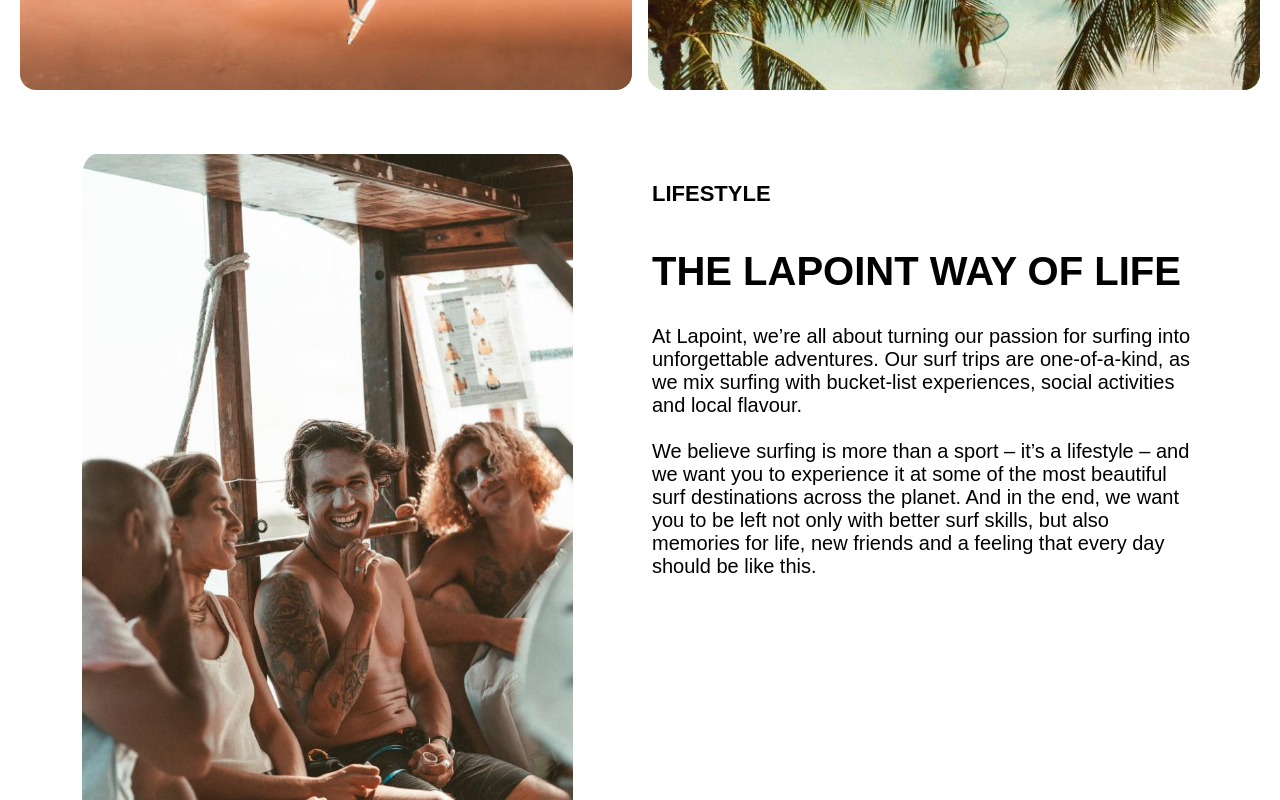
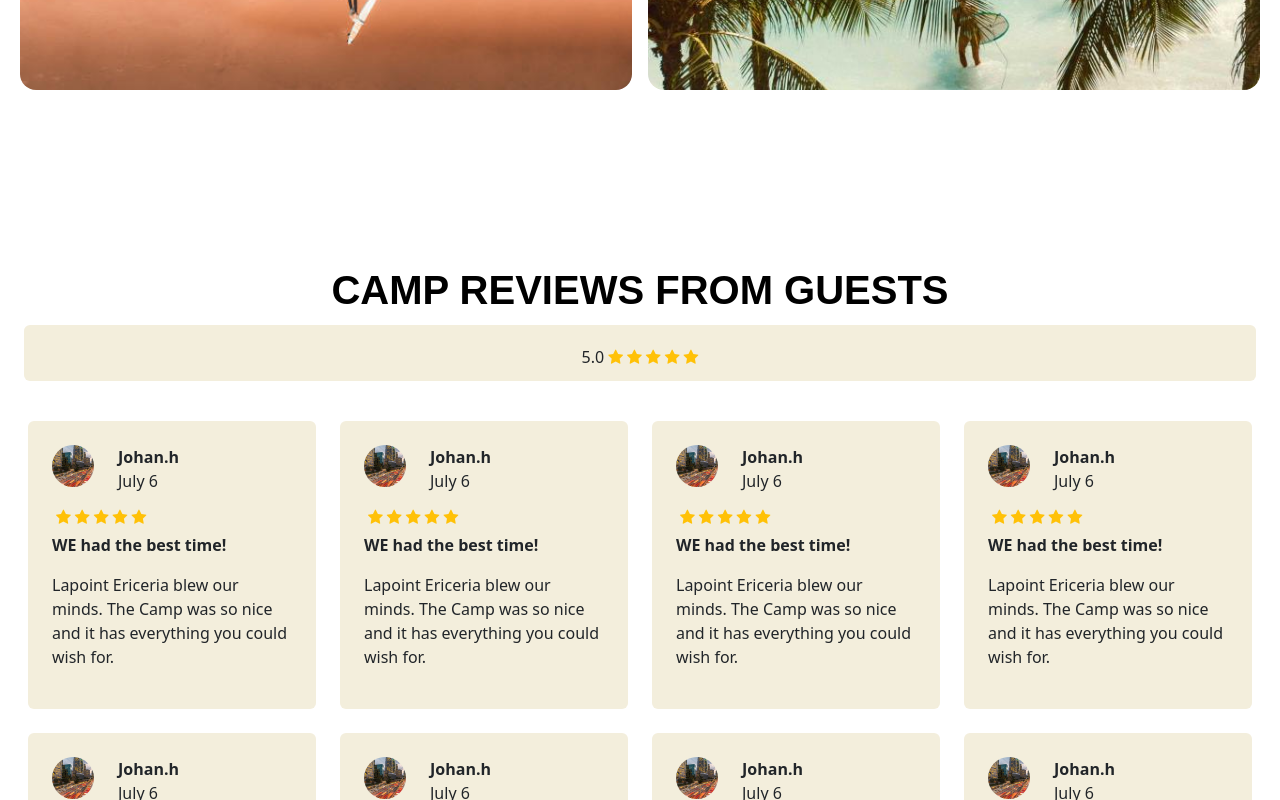
Before and after one commit to rishabhchaurasia456/lapoint, a React (Create React App) app: page / in a window 1280 px wide. Shown: the part 2720-3520 px from the top of the page. Built offline with nearby package versions, Linux system fonts and the light colour scheme; a web font is replaced by a local one.

Commit message:
23date last update

```diff
--- a/public/Style.css
+++ b/public/Style.css
@@ -157,6 +157,24 @@
 }
 
 /* ----------------------------------- */
+/* Review card Style component css  */
+/* -------------------------------------- */
+
+.review_card{
+    background-color: #f3eedc !important;
+}
+
+.camp_review_text{
+    color: black;
+    font-weight: 800;
+    font-size: 40px;
+    line-height: 53px;
+    font-family: sans-serif;
+    text-transform: uppercase;
+    margin-top: 10%;
+}
+
+/* ----------------------------------- */
 /* Life Style component css  */
 /* -------------------------------------- */
 
--- a/src/Components/CampReview/CampReview.js
+++ b/src/Components/CampReview/CampReview.js
@@ -1,23 +1,134 @@
 import React from 'react'
+// import Reviewdata from './ReviewData'
+import img1 from "../../Images/default-avatar-2020-44.jpg"
+
+
+const Reviewdata = [
+    {
+        id: "1",
+        img: img1,
+        name: "Johan.h",
+        date: "July 6",
+        start: "5",
+        title: "WE had the best time!",
+        para: "Lapoint Ericeria blew our minds. The Camp was so nice and it has everything you could wish for.",
+    },
+    {
+        id: "2",
+        img: img1,
+        name: "Johan.h",
+        date: "July 6",
+        start: "5",
+        title: "WE had the best time!",
+        para: "Lapoint Ericeria blew our minds. The Camp was so nice and it has everything you could wish for.",
+    },
+    {
+        id: "3",
+        img: img1,
+        name: "Johan.h",
+        date: "July 6",
+        start: "5",
+        title: "WE had the best time!",
+        para: "Lapoint Ericeria blew our minds. The Camp was so nice and it has everything you could wish for.",
+    },
+    {
+        id: "4",
+        img: img1,
+        name: "Johan.h",
+        date: "July 6",
+        start: "5",
+        title: "WE had the best time!",
+        para: "Lapoint Ericeria blew our minds. The Camp was so nice and it has everything you could wish for.",
+    },
+    {
+        id: "5",
+        img: img1,
+        name: "Johan.h",
+        date: "July 6",
+        start: "5",
+        title: "WE had the best time!",
+        para: "Lapoint Ericeria blew our minds. The Camp was so nice and it has everything you could wish for.",
+    },
+    {
+        id: "6",
+        img: img1,
+        name: "Johan.h",
+        date: "July 6",
+        start: "5",
+        title: "WE had the best time!",
+        para: "Lapoint Ericeria blew our minds. The Camp was so nice and it has everything you could wish for.",
+    },
+    {
+        id: "7",
+        img: img1,
+        name: "Johan.h",
+        date: "July 6",
+        start: "5",
+        title: "WE had the best time!",
+        para: "Lapoint Ericeria blew our minds. The Camp was so nice and it has everything you could wish for.",
+    },
+    {
+        id: "8",
+        img: img1,
+        name: "Johan.h",
+        date: "July 6",
+        start: "5",
+        title: "WE had the best time!",
+        para: "Lapoint Ericeria blew our minds. The Camp was so nice and it has everything you could wish for.",
+    },
+]
 
 const CampReview = () => {
     return (
         <div>
             <div className='container-fluid'>
-            <div className='row p-3'>
-                <div className='col-md-4'>
-                    <div className='card h-100 p-4 border-0 shadow bg-body-tertiary'>
-                        <div className='row'>
-                            <div className='col-3'></div>
-                            <div className='col-9'>
-                                <div className='col'>
+                <div className="row">
+                    <div className="col text-center">
+                        <h1 className="camp_review_text">
+                            Camp reviews from guests
+                        </h1>
                     </div>
-                                <div className='col'>
+                </div>
+                <div className='row text-center'>
+                    <div className='card col mx-4 py-2 border-0 review_card'>
+                        <div>
+                            <span>5.0</span>
+                            <i className='fa fa-star mt-3 ms-1 mb-2 text-warning'></i>
+                            <i className='fa fa-star mt-3 ms-1 mb-2 text-warning'></i>
+                            <i className='fa fa-star mt-3 ms-1 mb-2 text-warning'></i>
+                            <i className='fa fa-star mt-3 ms-1 mb-2 text-warning'></i>
+                            <i className='fa fa-star mt-3 ms-1 mb-2 text-warning'></i>
                         </div>
                     </div>
                 </div>
+                <div className='row p-3'>
+                    {/* Review card */}
+                    {Reviewdata.map(({ img, name, date, title, para, }) => (
+                        <div className='col-md-3 mt-4'>
+                            <div className='card h-100 p-4 border-0 review_card'>
+                                <div className='row'>
+                                    <div className='col-3'>
+                                        <img src={img} alt="" width="100%" className='rounded-circle' />
+                                    </div>
+                                    <div className='col-9'>
+                                        <div className='col'><b>{name}</b></div>
+                                        <div className='col'>{date}</div>
                                     </div>
                                 </div>
+                                <div className='row'>
+                                    <div>
+                                        <i className='fa fa-star mt-3 ms-1 mb-2 text-warning'></i>
+                                        <i className='fa fa-star mt-3 ms-1 mb-2 text-warning'></i>
+                                        <i className='fa fa-star mt-3 ms-1 mb-2 text-warning'></i>
+                                        <i className='fa fa-star mt-3 ms-1 mb-2 text-warning'></i>
+                                        <i className='fa fa-star mt-3 ms-1 mb-2 text-warning'></i>
+                                    </div>
+                                    <p><b>{title}</b></p>
+                                    <p>{para}</p>
+                                </div>
+                            </div>
+                        </div>
+                    ))}
                 </div>
             </div>
         </div>
--- a/src/Components/Surfcampslider/Surfcampslider.js
+++ b/src/Components/Surfcampslider/Surfcampslider.js
@@ -1,5 +1,5 @@
 import React, { useRef } from 'react'
-import { NavLink } from 'react-bootstrap';
+// import { NavLink } from 'react-bootstrap';
 import Carousel from 'react-multi-carousel';
 import 'react-multi-carousel/lib/styles.css';
 import { Carddata } from './Carddata';
--- a/src/Pages/Home/Home.js
+++ b/src/Pages/Home/Home.js
@@ -2,6 +2,7 @@
 import Surfcamp from '../../Components/Surfcamp/Surfcamp'
 import LIfeStyle from '../../Components/Lifestyle/LIfeStyle'
 import Surfcampslider from '../../Components/Surfcampslider/Surfcampslider'
+import CampReview from '../../Components/CampReview/CampReview'
 
 const Home = () => {
   return (
@@ -9,6 +10,7 @@
 
     <Surfcamp/>
     <Surfcampslider/>
+    <CampReview/>
     <LIfeStyle/>
 
     </div>
```
Also changed, not shown: src/Components/CampReview/ReviewData.js (deleted, +0 -36 lines). Lines whose indentation alone changed are shown as unchanged.
